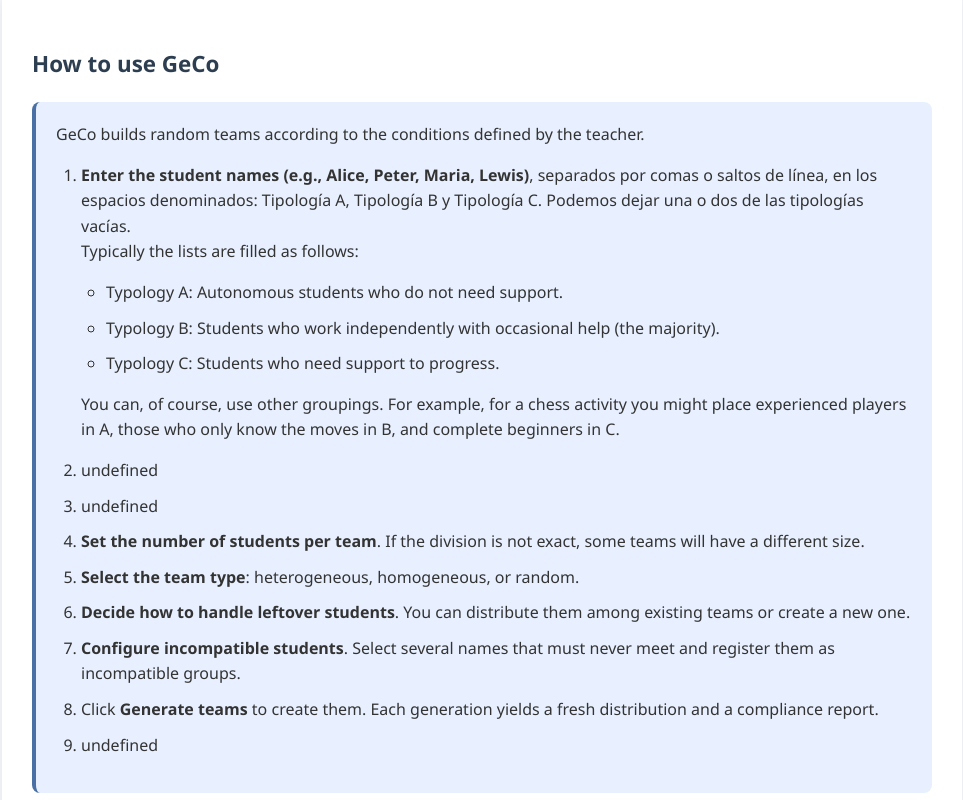
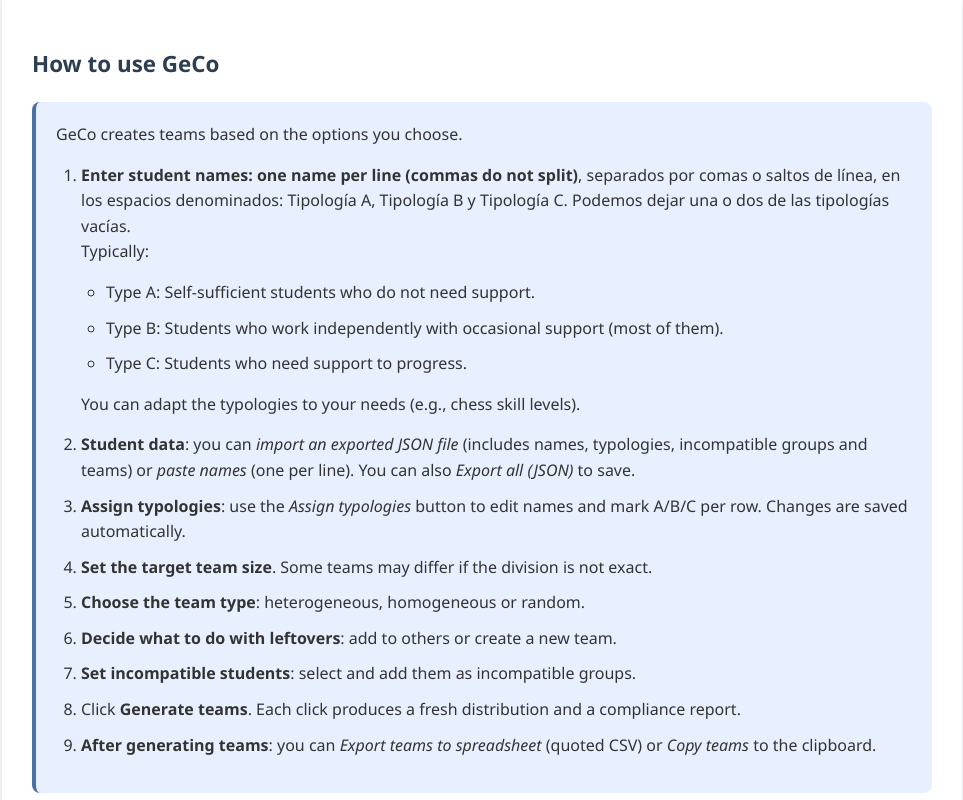
Before and after one commit to jjdeharo/geco, a plain HTML site: page instr.html in a window 1280 px wide. Shown: the part 1860-2660 px from the top of the page, without its empty margins (158-1121 px from the left). Drawn offline with Linux system fonts and the light colour scheme.

Commit message:
docs(guide): añade secciones y textos en CA/GL/EU/EN (import/export JSON, pegado por líneas, asignación de tipologías, exportar/copiar equipos)

```diff
--- a/instr.html
+++ b/instr.html
@@ -372,7 +372,7 @@
         temporaryText: "Formanse para tarefas curtas ou cando o profesorado aínda non coñece o alumnado. Úsanse especialmente a comezos de curso ou para actividades rápidas. Todos os equipos son uniformes e os alumnos asígnanse ao azar, polo que as etiquetas A, B e C pérdense.",
         howtoTitle: "Como utilizar GeCo",
         gecoIntro: "GeCo crea equipos aleatorios en función das condicións definidas polo profesorado.",
-        introNames: "Introducir os nomes do alumnado (p. ex., Uxía, Xoán, Brais, Sabela)",
+        introNames: "Introducir os nomes do alumnado: un nome por liña (as comas non separan)",
         typicallyText: "Habitualmente as listas cúbrense do seguinte xeito:",
         typeA: "Tipoloxía A: Persoas autónomas que non precisan apoio.",
         typeB: "Tipoloxía B: Persoas que traballan con autonomía pero precisan axuda puntual (a maioría).",
@@ -383,6 +383,9 @@
         leftoverMembers: "<strong>Decidir que facer co alumnado sobrante</strong>. Pódese repartilo entre os equipos existentes ou crear un grupo novo.",
         incompatiblesStep: "<strong>Configurar persoas incompatibles</strong>. Selecciona os estudantes que non deben coincidir e engádeos como grupos incompatibles.",
         generateButton: "Preme <strong>Xerar equipos</strong> para obtelos. Cada xeración produce unha nova distribución e un informe de cumprimento.",
+        dataSection: "<strong>Datos do alumnado</strong>: podes <em>importar un ficheiro exportado en JSON</em> (inclúe nomes, tipoloxías, incompatibilidades e equipos) ou <em>pegar os nomes</em> (un por liña). Tamén podes <em>Exportar todo (formato JSON)</em> para gardar.",
+        assignTypologies: "<strong>Asignar tipoloxías</strong>: usa o botón <em>Asignar tipoloxías</em> para abrir a xanela, editar nomes e marcar A/B/C por fila. Os cambios gárdanse automaticamente.",
+        exportTeams: "<strong>Despois de xerar os equipos</strong>: podes <em>Exportar equipos a folla de cálculo</em> (CSV entrecomillado) ou <em>Copiar equipos</em> ao portapapeis.",
         goToGeco: "Ir a GeCo",
         labText: "Laboratorio de aplicacións educativas <a href='https://labia.tiddlyhost.com' target='_blank'>LABIA</a>",
         authorText: "Aplicación creada por <a href='https://bilateria.org' target='_blank'>Juan José de Haro</a>",
@@ -409,7 +412,7 @@
         temporaryText: "Epe laburreko jardueretarako edo irakasleak oraindik ikasleak ezagutzen ez dituenean erabiltzen dira, ikasturte hasieran bereziki. Taldeak uniformea dira eta ikasleak ausaz esleitzen dira, beraz A, B eta C etiketek ez dute zentzurik.",
         howtoTitle: "Nola erabili GeCo",
         gecoIntro: "GeCok irakasleak definitutako baldintzetan oinarrituta sortzen ditu taldeak.",
-        introNames: "Idatzi ikasleen izenak (adib., Ane, Iker, Maialen, Jon)",
+        introNames: "Idatzi ikasleen izenak: lerroko izen bat (komek ez dute banatzen)",
         typicallyText: "Orokorrean, zerrendak honela betetzen dira:",
         typeA: "A tipologia: Autonomoak eta laguntzarik behar ez duten pertsonak.",
         typeB: "B tipologia: Bere kabuz lan egiten duten baina noizbehinka laguntza behar dutenak (gehienak).",
@@ -420,6 +423,9 @@
         leftoverMembers: "<strong>Erabaki zer egin soberan geratzen direnekin</strong>. Taldeetan bana ditzakezu edo talde berri bat sor dezakezu.",
         incompatiblesStep: "<strong>Konfiguratu bateraezinak</strong>. Hautatu elkarrekin egon ezin duten ikasleak eta gorde talde bateraezin gisa.",
         generateButton: "Sakatu <strong>Taldeak sortu</strong> banaketa berria eta betetze-txostena lortzeko.",
+        dataSection: "<strong>Ikasleen datuak</strong>: <em>JSON gisa esportatutako fitxategia</em> inporta dezakezu (izenak, tipologiak, bateraezinak eta taldeak barne) edo <em>izenak itsatsi</em> (lerroko izen bat). Halaber, <em>Dena esportatu (JSON)</em> aukera dago gordetzeko.",
+        assignTypologies: "<strong>Tipologiak esleitu</strong>: erabili <em>Tipologiak esleitu</em> botoia leihoa irekitzeko, izenak editatzeko eta A/B/C markatzeko errenkada bakoitzean. Aldaketak automatikoki gordetzen dira.",
+        exportTeams: "<strong>Taldeak sortu ondoren</strong>: <em>Taldeak kalkulu-orritara esportatu</em> (CSV komatxoekin) edo <em>Taldeak kopiatu</em> arbelean.",
         goToGeco: "Joan GeCora",
         labText: "Hezkuntza-aplikazioen laborategia <a href='https://labia.tiddlyhost.com' target='_blank'>LABIA</a>",
         authorText: "Aplikazioa <a href='https://bilateria.org' target='_blank'>Juan José de Haro</a>-k egina",
@@ -445,18 +451,21 @@
         temporaryTitle: "Temporary teams (random)",
         temporaryText: "These teams are created for short tasks or when the teacher does not yet know the class. They are especially useful at the beginning of the year or for quick activities. All teams are uniform because students are assigned randomly, so the A, B, C labels are ignored.",
         howtoTitle: "How to use GeCo",
-        gecoIntro: "GeCo builds random teams according to the conditions defined by the teacher.",
-        introNames: "Enter the student names (e.g., Alice, Peter, Maria, Lewis)",
-        typicallyText: "Typically the lists are filled as follows:",
-        typeA: "Typology A: Autonomous students who do not need support.",
-        typeB: "Typology B: Students who work independently with occasional help (the majority).",
-        typeC: "Typology C: Students who need support to progress.",
-        otherGroups: "You can, of course, use other groupings. For example, for a chess activity you might place experienced players in A, those who only know the moves in B, and complete beginners in C.",
-        membersNumber: "<strong>Set the number of students per team</strong>. If the division is not exact, some teams will have a different size.",
-        teamType: "<strong>Select the team type</strong>: heterogeneous, homogeneous, or random.",
-        leftoverMembers: "<strong>Decide how to handle leftover students</strong>. You can distribute them among existing teams or create a new one.",
-        incompatiblesStep: "<strong>Configure incompatible students</strong>. Select several names that must never meet and register them as incompatible groups.",
-        generateButton: "Click <strong>Generate teams</strong> to create them. Each generation yields a fresh distribution and a compliance report.",
+        gecoIntro: "GeCo creates teams based on the options you choose.",
+        introNames: "Enter student names: one name per line (commas do not split)",
+        typicallyText: "Typically:",
+        typeA: "Type A: Self-sufficient students who do not need support.",
+        typeB: "Type B: Students who work independently with occasional support (most of them).",
+        typeC: "Type C: Students who need support to progress.",
+        otherGroups: "You can adapt the typologies to your needs (e.g., chess skill levels).",
+        membersNumber: "<strong>Set the target team size</strong>. Some teams may differ if the division is not exact.",
+        teamType: "<strong>Choose the team type</strong>: heterogeneous, homogeneous or random.",
+        leftoverMembers: "<strong>Decide what to do with leftovers</strong>: add to others or create a new team.",
+        incompatiblesStep: "<strong>Set incompatible students</strong>: select and add them as incompatible groups.",
+        generateButton: "Click <strong>Generate teams</strong>. Each click produces a fresh distribution and a compliance report.",
+        dataSection: "<strong>Student data</strong>: you can <em>import an exported JSON file</em> (includes names, typologies, incompatible groups and teams) or <em>paste names</em> (one per line). You can also <em>Export all (JSON)</em> to save.",
+        assignTypologies: "<strong>Assign typologies</strong>: use the <em>Assign typologies</em> button to edit names and mark A/B/C per row. Changes are saved automatically.",
+        exportTeams: "<strong>After generating teams</strong>: you can <em>Export teams to spreadsheet</em> (quoted CSV) or <em>Copy teams</em> to the clipboard.",
         goToGeco: "Go to GeCo",
         labText: "Educational Applications Lab <a href='https://labia.tiddlyhost.com' target='_blank'>LABIA</a>",
         authorText: "Application by <a href='https://bilateria.org' target='_blank'>Juan José de Haro</a>",
```
